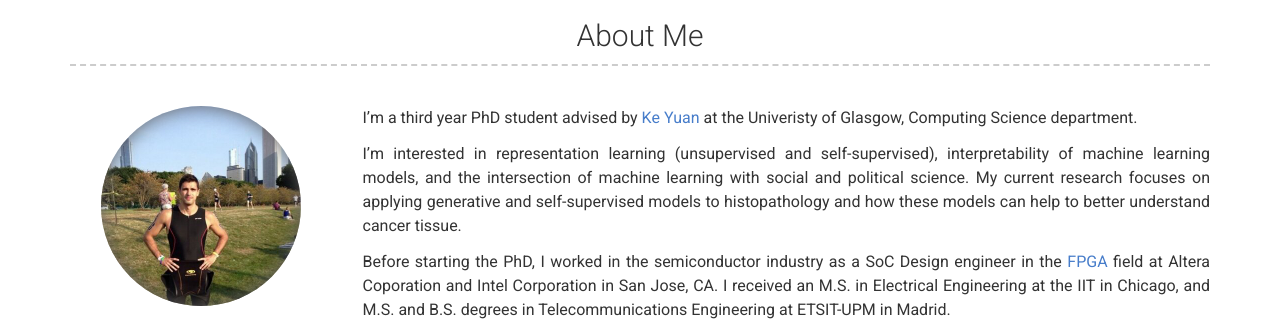
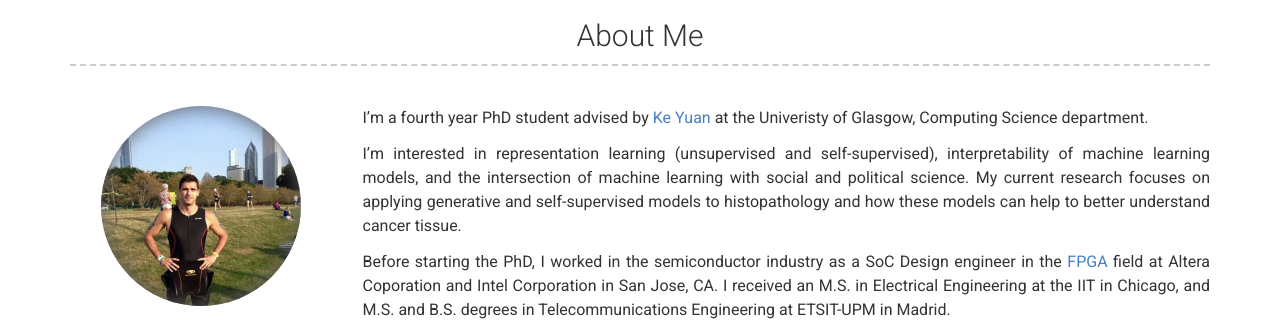
Before and after one commit to AdalbertoCq/adalbertocq.github.io, a Jekyll site: the page built from index.md, in a window 1280 px wide and 900 px high. Shown: the part 183-504 px from the top of the window. Built offline with Jekyll 4.4.1, drawn with Linux system fonts in a browser that asks for light colours; nearby versions of some CDN libraries.

Commit message:
update website

```diff
--- a/_config.yml
+++ b/_config.yml
@@ -45,7 +45,7 @@ additional_links:
 # about_title: About Me (Use this to override about section title)
 about_profile_image: images/Adal.jpeg
 about_content: | # this will include new lines to allow paragraphs
-  I'm a third year PhD student advised by [Ke Yuan](https://scholar.google.co.uk/citations?user=PIQ_ZhUAAAAJ&hl=en) at the Univeristy of Glasgow, Computing Science department.
+  I'm a fourth year PhD student advised by [Ke Yuan](https://scholar.google.co.uk/citations?user=PIQ_ZhUAAAAJ&hl=en) at the Univeristy of Glasgow, Computing Science department.
 
   I'm interested in representation learning (unsupervised and self-supervised), interpretability of machine learning models, and the intersection of machine learning with social and political science. My current research focuses on applying generative and self-supervised models to histopathology and how these models can help to better understand cancer tissue.
 
```
